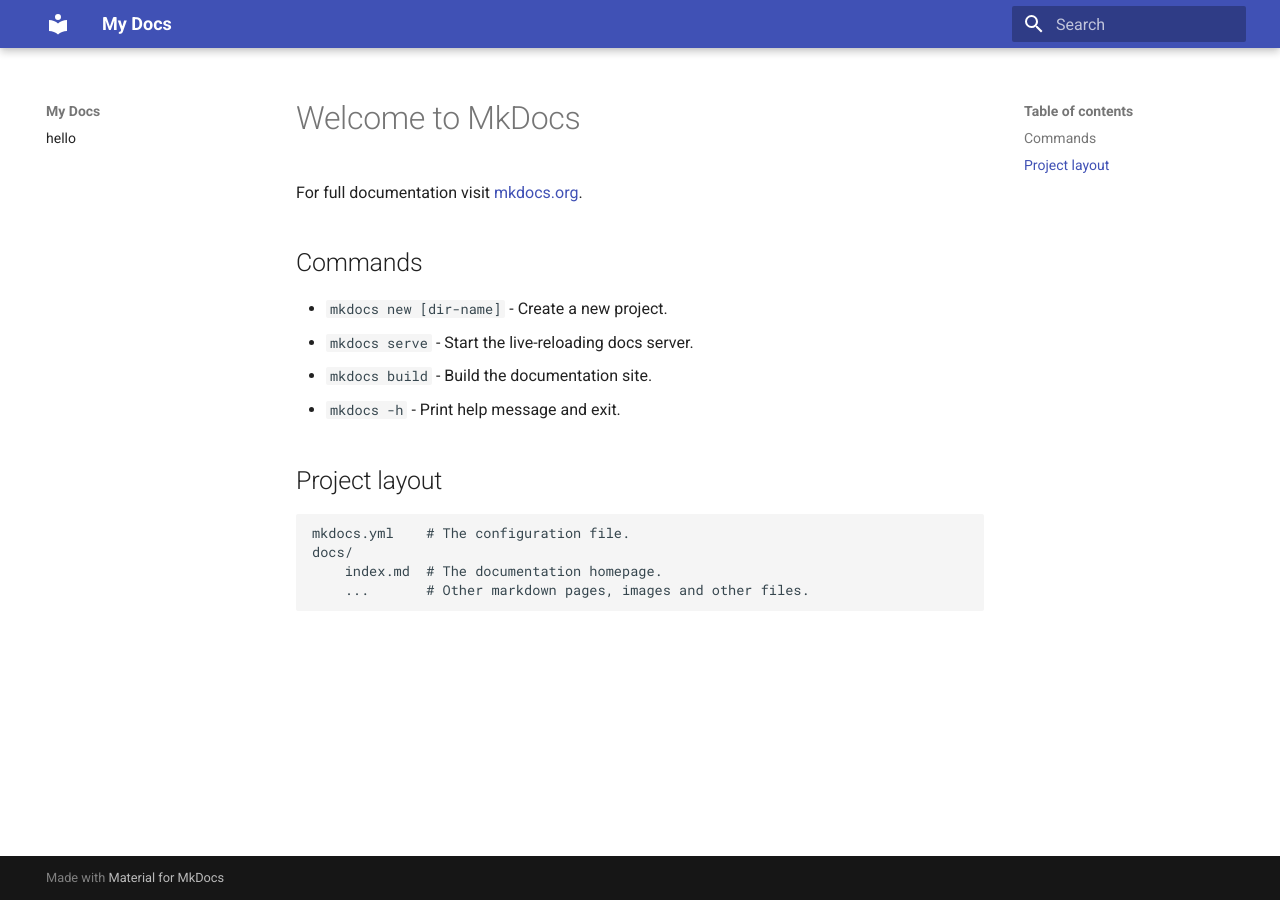
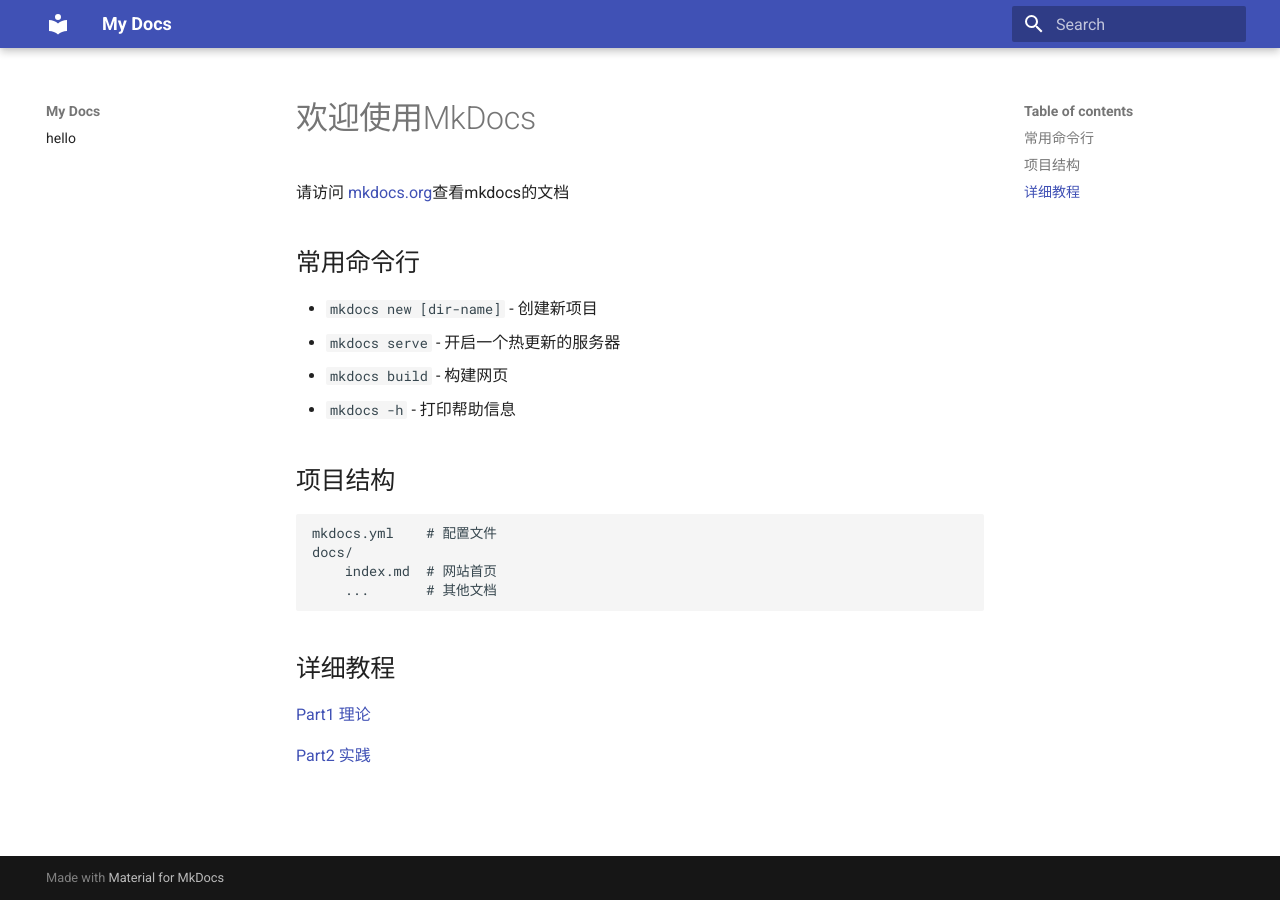
Before and after one commit to AIboy996/mkdocs-hello, an MkDocs documentation site: the page built from docs/index.md, in a window 1280 px wide. Built offline with MkDocs 1.6.1 and Material for MkDocs 9.7.7, drawn with Linux system fonts in a browser that asks for light colours.

Commit message:
update chinese

```diff
--- a/docs/index.md
+++ b/docs/index.md
@@ -1,17 +1,23 @@
-# Welcome to MkDocs
+# 欢迎使用MkDocs
 
-For full documentation visit [mkdocs.org](https://www.mkdocs.org).
+请访问 [mkdocs.org](https://www.mkdocs.org)查看mkdocs的文档
 
-## Commands
+## 常用命令行
 
-* `mkdocs new [dir-name]` - Create a new project.
-* `mkdocs serve` - Start the live-reloading docs server.
-* `mkdocs build` - Build the documentation site.
-* `mkdocs -h` - Print help message and exit.
+* `mkdocs new [dir-name]` - 创建新项目
+* `mkdocs serve` - 开启一个热更新的服务器
+* `mkdocs build` - 构建网页
+* `mkdocs -h` - 打印帮助信息
 
-## Project layout
+## 项目结构
 
-    mkdocs.yml    # The configuration file.
+    mkdocs.yml    # 配置文件
     docs/
-        index.md  # The documentation homepage.
-        ...       # Other markdown pages, images and other files.
+        index.md  # 网站首页
+        ...       # 其他文档
+
+## 详细教程
+
+[Part1 理论](https://yangzhang.site/Blog/mkdocs/%E7%90%86%E8%AE%BA/)
+
+[Part2 实践](https://yangzhang.site/Blog/mkdocs/%E5%AE%9E%E8%B7%B5/)
```
